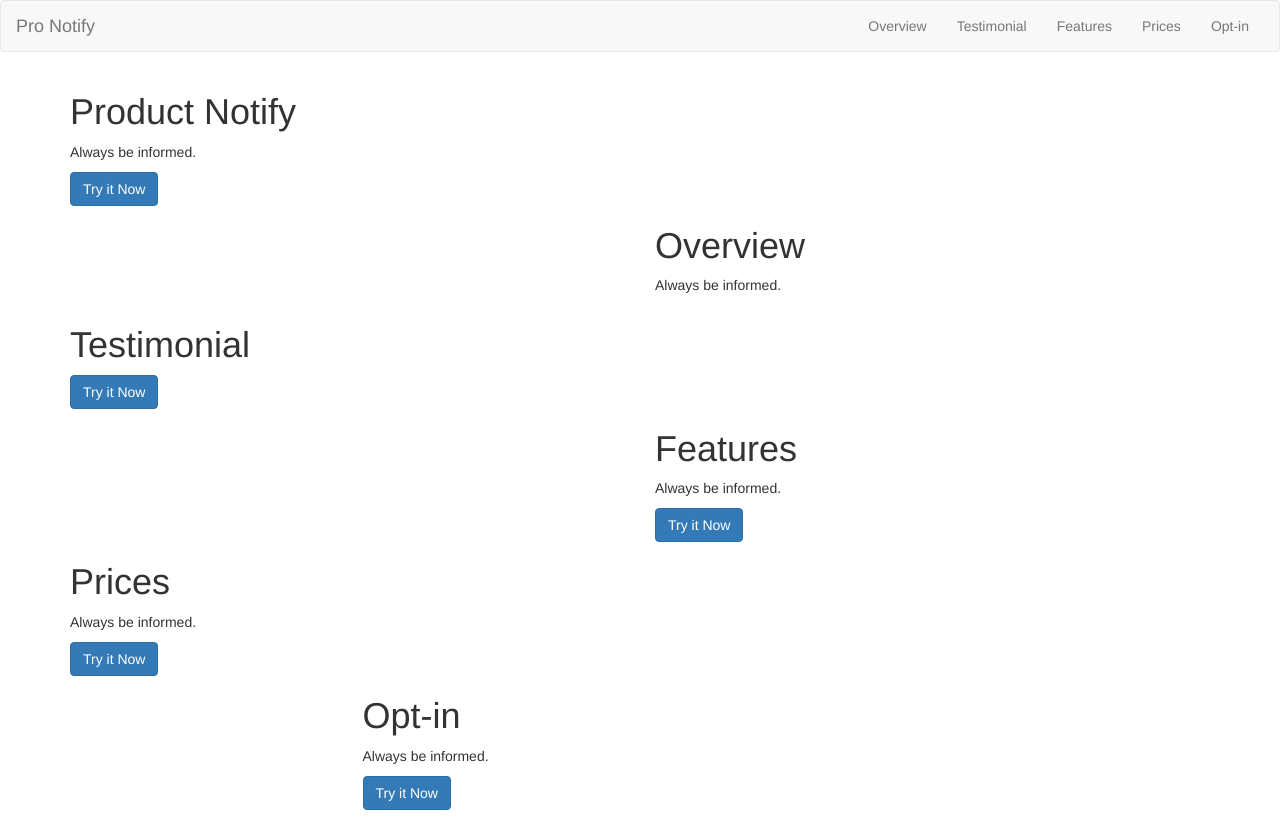
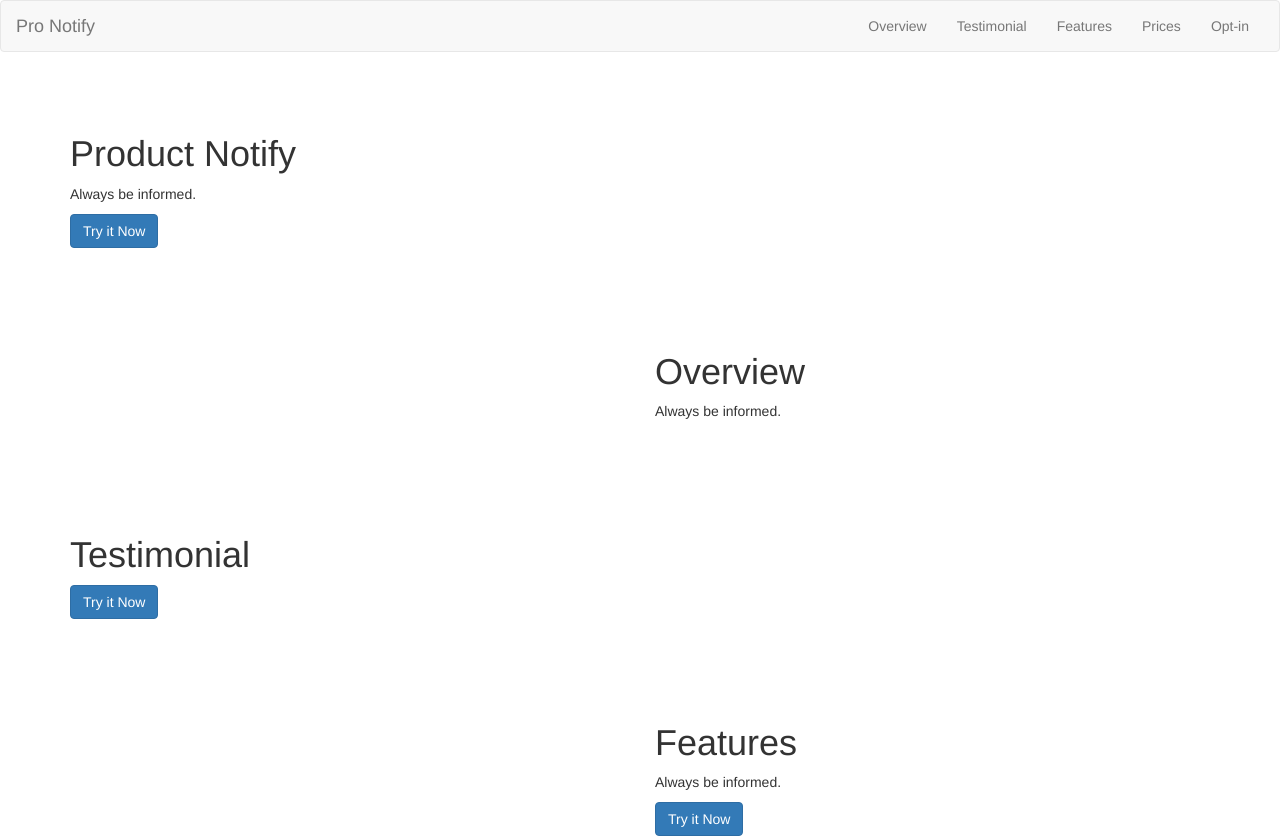
Before and after one commit to quangv/bootstrap-sales-page, a website: page index.html in a window 1280 px wide. Shown: the top 839 px of the page. Before the commit the page ends 810 px from the top, so only its background shows below. Drawn offline with nearby package versions, Linux system fonts and the light colour scheme.

Commit message:
add sections

```diff
--- a/index.html
+++ b/index.html
@@ -8,6 +8,13 @@
     <script src="//cdnjs.cloudflare.com/ajax/libs/jquery/2.2.3/jquery.min.js"></script>
     <script src="//cdnjs.cloudflare.com/ajax/libs/underscore.js/1.8.3/underscore-min.js"></script>
     <script src="//cdnjs.cloudflare.com/ajax/libs/twitter-bootstrap/3.3.6/js/bootstrap.min.js"></script>
+
+    <style>
+      .section {
+        padding-top: 3em;
+        padding-bottom: 3em;
+      }
+    </style>
   </head>
   <body>
     <nav class="navbar navbar-default">
@@ -37,15 +44,15 @@
     </nav>
     <div class="container">
 
-      <div class="row">
+      <div class="row section">
         <div class="col-sm-6">
           <h1>Product Notify</h1>
           <p>Always be informed.</p>
-          <button class="btn btn-primary">Try it Now</button>
+          <a href="#optin" class="btn btn-primary">Try it Now</a>
         </div><!--/.col-->
       </div><!--/.row-->
 
-      <div class="row">
+      <div class="row section">
         <div class="col-sm-6 col-sm-offset-6">
           <a name="overview"></a>
           <h1>Overview</h1>
@@ -53,7 +60,7 @@
         </div><!--/.col-->
       </div><!--/.row-->
 
-      <div class="row">
+      <div class="row section">
         <div class="col-sm-6">
           <a name="testimonial"></a>
           <h1>Testimonial</h1>
@@ -61,7 +68,7 @@
         </div><!--/.col-->
       </div><!--/.row-->
 
-      <div class="row">
+      <div class="row section">
         <div class="col-sm-6 col-sm-offset-6">
           <a name="features"></a>
           <h1>Features</h1>
@@ -70,7 +77,7 @@
         </div><!--/.col-->
       </div><!--/.row-->
 
-      <div class="row">
+      <div class="row section">
         <div class="col-sm-6">
           <a name="prices"></a>
           <h1>Prices</h1>
@@ -79,7 +86,7 @@
         </div><!--/.col-->
       </div><!--/.row-->
 
-      <div class="row">
+      <div class="row section">
         <div class="col-sm-6 col-sm-offset-3">
           <a name="optin"></a>
           <h1>Opt-in</h1>
```
